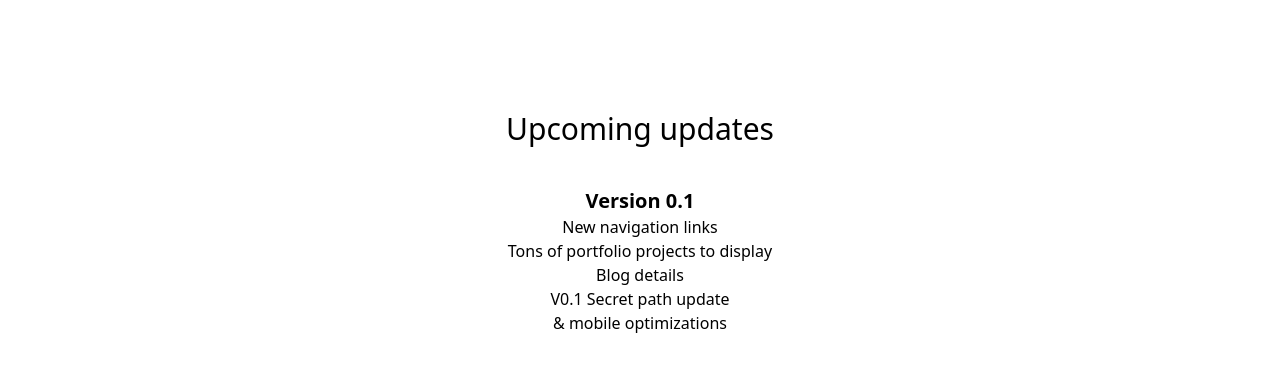
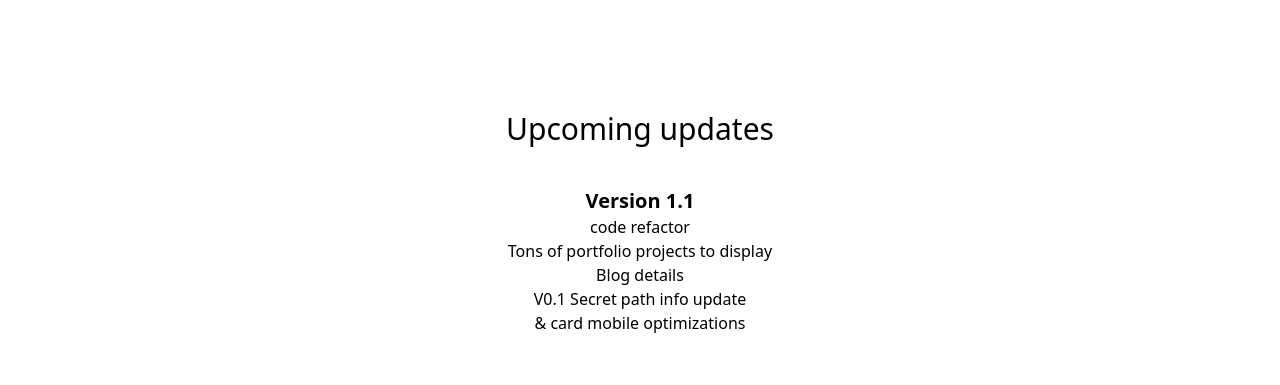
Before and after one commit to umangcodes/portfolio_project, a Vue app: page / in a window 1280 px wide. Shown: the part 1957-2342 px from the top of the page. Built offline with nearby package versions, Linux system fonts and the light colour scheme.

Commit message:
update page new info

```diff
--- a/src/components/home/Updates.vue
+++ b/src/components/home/Updates.vue
@@ -4,13 +4,13 @@
       <span class="text-3xl mx-5 my-10">Upcoming updates</span>
 
       <div class="flex flex-col items-center">
-        <p class="text-xl font-bold">Version 0.1</p>
+        <p class="text-xl font-bold">Version 1.1</p>
         <ul class="flex flex-col items-center">
-          <li>New navigation links</li>
+          <li>code refactor</li>
           <li>Tons of portfolio projects to display</li>
           <li>Blog details</li>
-          <li>V0.1 Secret path update</li>
-          <li>& mobile optimizations</li>
+          <li>V0.1 Secret path info update</li>
+          <li>& card mobile optimizations</li>
         </ul>
       </div>
     </div>
```
